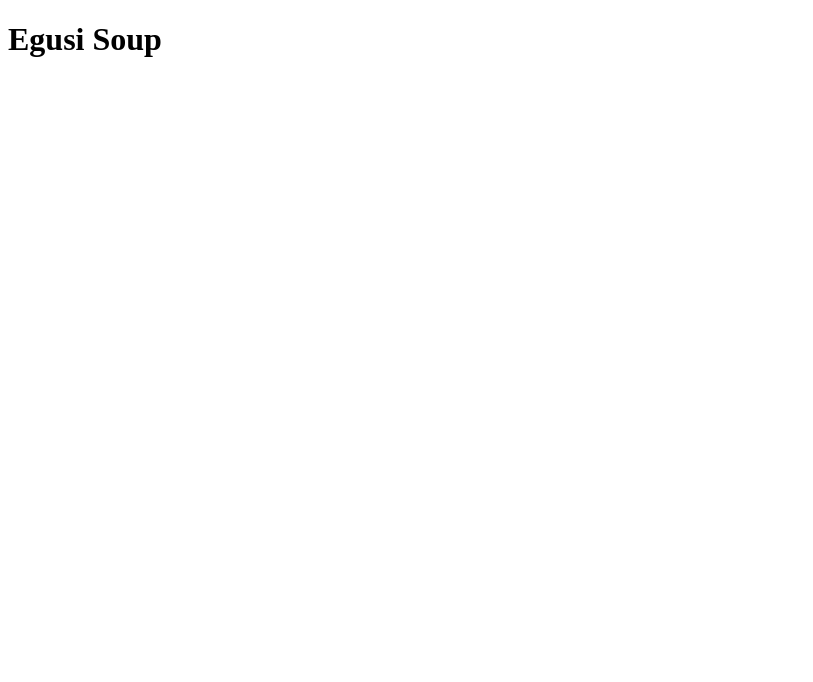
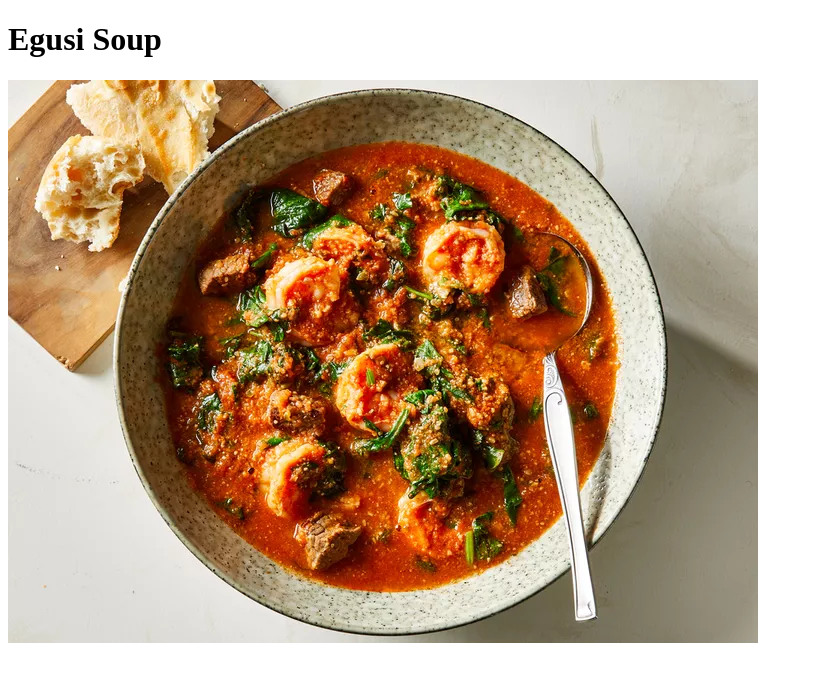
Before and after one commit to CodeDragun/odin-recipes, a plain HTML site: page recipes/Egusi.html in a window 1280 px wide. Shown: the whole page, without its empty margins (0-813 px from the left). Drawn offline with Linux system fonts and the light colour scheme.

Commit message:
Add Egusi.jpg to Egusi.html

```diff
--- a/recipes/Egusi.html
+++ b/recipes/Egusi.html
@@ -6,5 +6,6 @@
 </head>
 <body>
     <h1>Egusi Soup</h1>
+    <img src="../Img/Egusi.jpg" alt="A picture of Egusi Soup">
 </body>
 </html>
```
